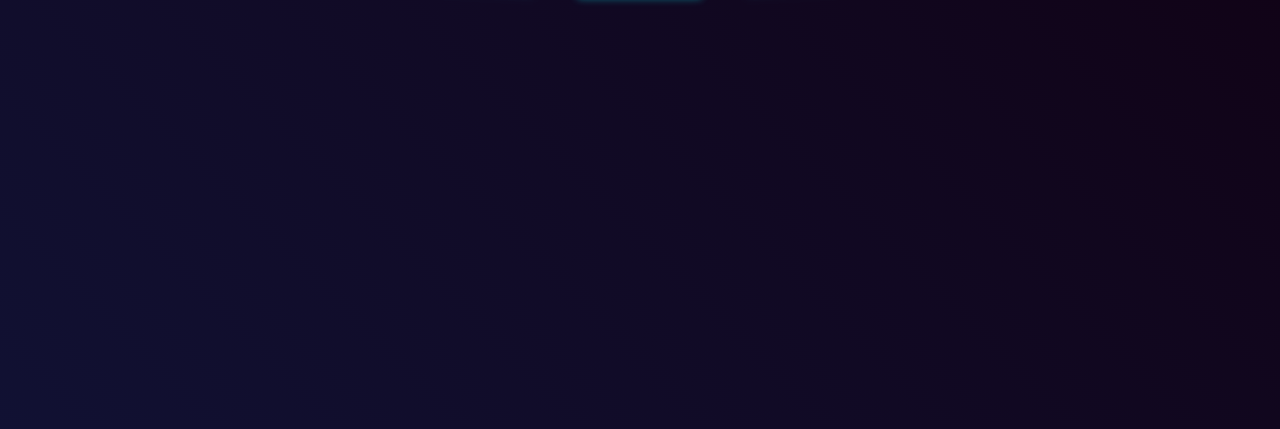
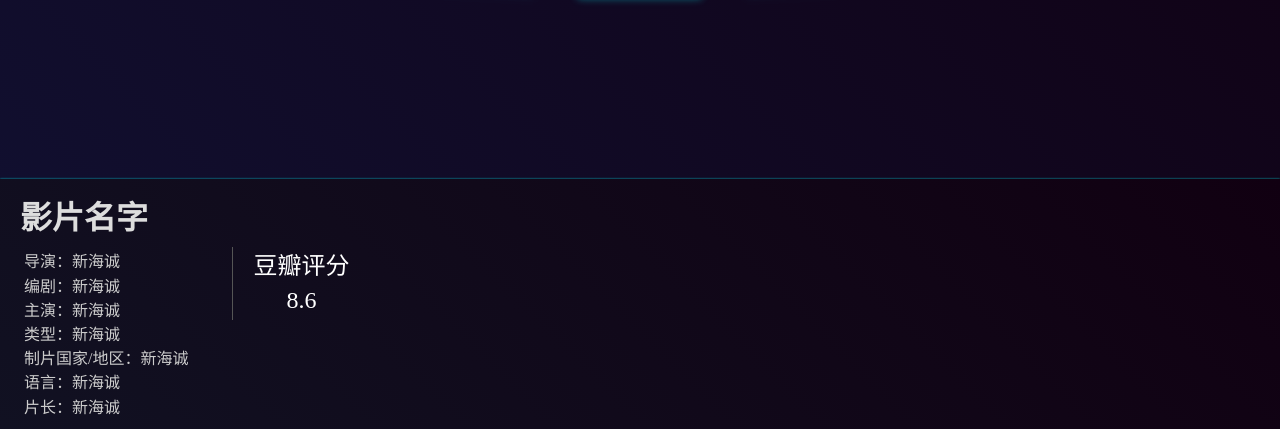
Before and after one commit to hanmag/movie-gallery3d, a website: page index.html in a window 1280 px wide. Shown: the part 371-800 px from the top of the page. Drawn offline with Linux system fonts and the light colour scheme.

Commit message:
添加详细信息目录

```diff
--- a/css/style.css
+++ b/css/style.css
@@ -5,6 +5,7 @@ html {
 	text-align: center;
 	background: linear-gradient(45deg, #113, #101);
 	height: 100%;
+	font-family: "Microsoft YaHei";
 }
 
 body {
@@ -16,7 +17,7 @@ body {
 h1 {
 	color: #fed;
 	text-shadow: black 5px 5px;
-	font-size: 40px;
+	font-size: 30pt;
 	letter-spacing: 2px;
 	margin: auto;
 	position: absolute;
@@ -28,7 +29,6 @@ h1 {
 }
 
 small {
-	margin: 0 0 0 10px;
 	font-size: 32px;
 }
 
@@ -47,14 +47,6 @@ small {
 	height: calc(100% - 250px);
 	width: 100%;
 	user-select: none;
-}
-
-#detail {
-	position: absolute;
-	bottom: 0;
-	left: 0;
-	width: 100%;
-	height: 250px;
 }
 
 .element {
@@ -126,3 +118,43 @@ small {
 	height: 95%;
 	opacity: 0.9;
 }
+
+#detail {
+	position: absolute;
+	bottom: 0;
+	left: 0;
+	width: 100%;
+	height: 250px;
+	background: linear-gradient(45deg, #112, #101);
+	box-shadow: 0 0 2px rgba(0, 255, 255, 0.75);
+}
+
+#title {
+	text-align: left;
+	margin: 20px 20px 10px 20px;
+	font-size: 24pt;
+	color: #ddd;
+}
+
+#properties {
+	float: left;
+	margin: 0 24px;
+	font-size: 12pt;
+	color: #ccc;
+}
+
+#properties p {
+	margin: 5px 0;
+	text-align: left;
+}
+
+#rating {
+	float: left;
+	border-left: 0.5px solid #555;
+	padding-left: 20px;
+	margin-left: 20px;
+}
+
+#rating p {
+	margin: 5px 0;
+}
--- a/index.html
+++ b/index.html
@@ -10,11 +10,26 @@
 </head>
 
 <body>
-	<h1>豆瓣新片预览<small id="date"></small></h1>
+	<h1>豆瓣近期影片 <small id="date"></small></h1>
 	<div id="threejs-container">
 		<p style="margin-top:100px">Loading...</p>
 	</div>
-	<div id="detail"></div>
+	<article id="detail">
+		<h2 id="title">影片名字</h2>
+		<section id="properties">
+			<p id="director">导演：新海诚</p>
+			<p>编剧：新海诚</p>
+			<p>主演：新海诚</p>
+			<p>类型：新海诚</p>
+			<p>制片国家/地区：新海诚</p>
+			<p>语言：新海诚</p>
+			<p>片长：新海诚</p>
+		</section>
+		<aside id="rating">
+			<p>豆瓣评分</p>
+			<p>8.6</p>
+		</aside>
+	</article>
 	<a href="https://github.com/hanmag/movie-gallery3d">
 		<img id="github" src="https://s3.amazonaws.com/github/ribbons/forkme_right_red_aa0000.png" alt="Fork me on GitHub">
 	</a>
```
